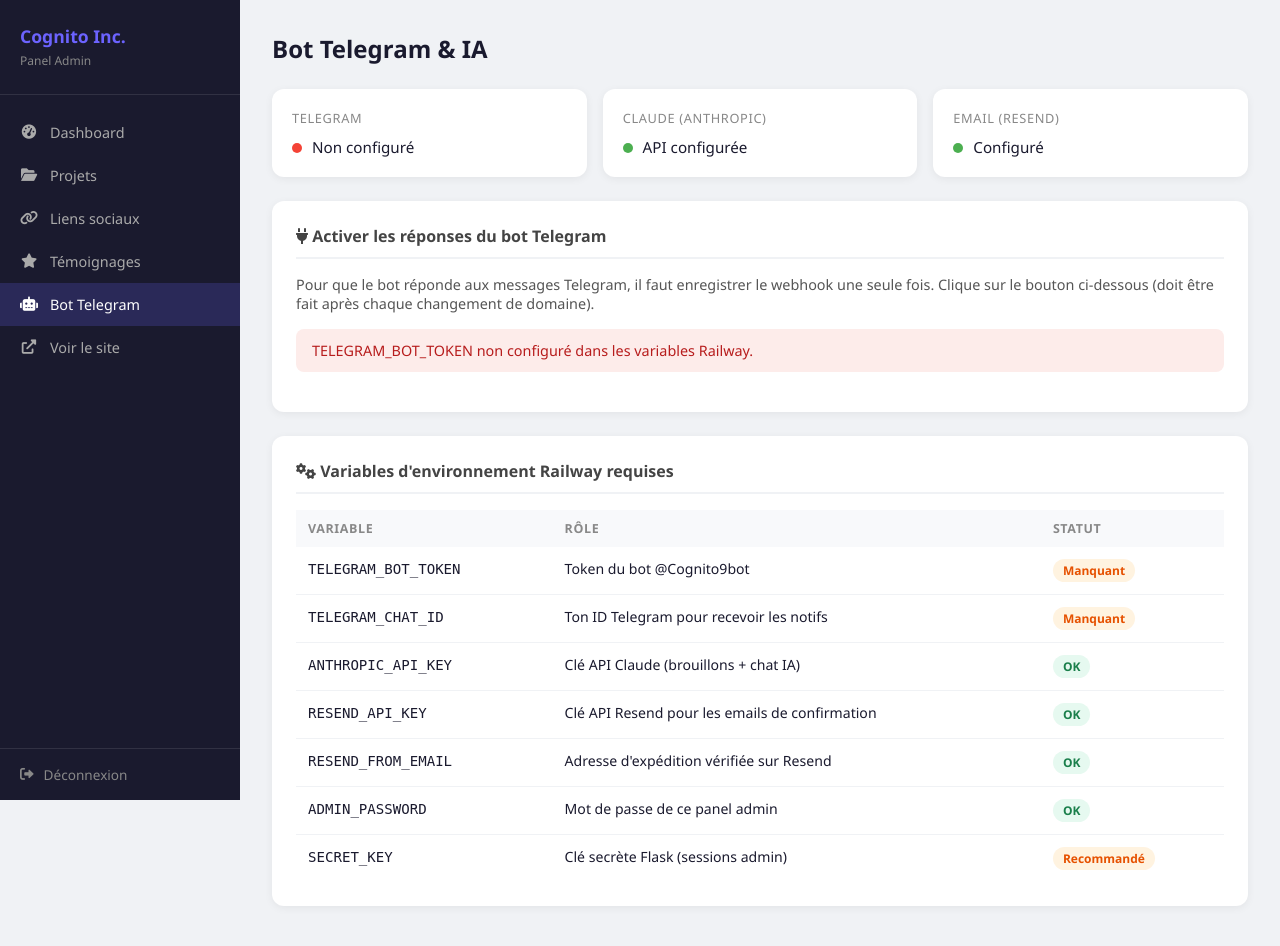
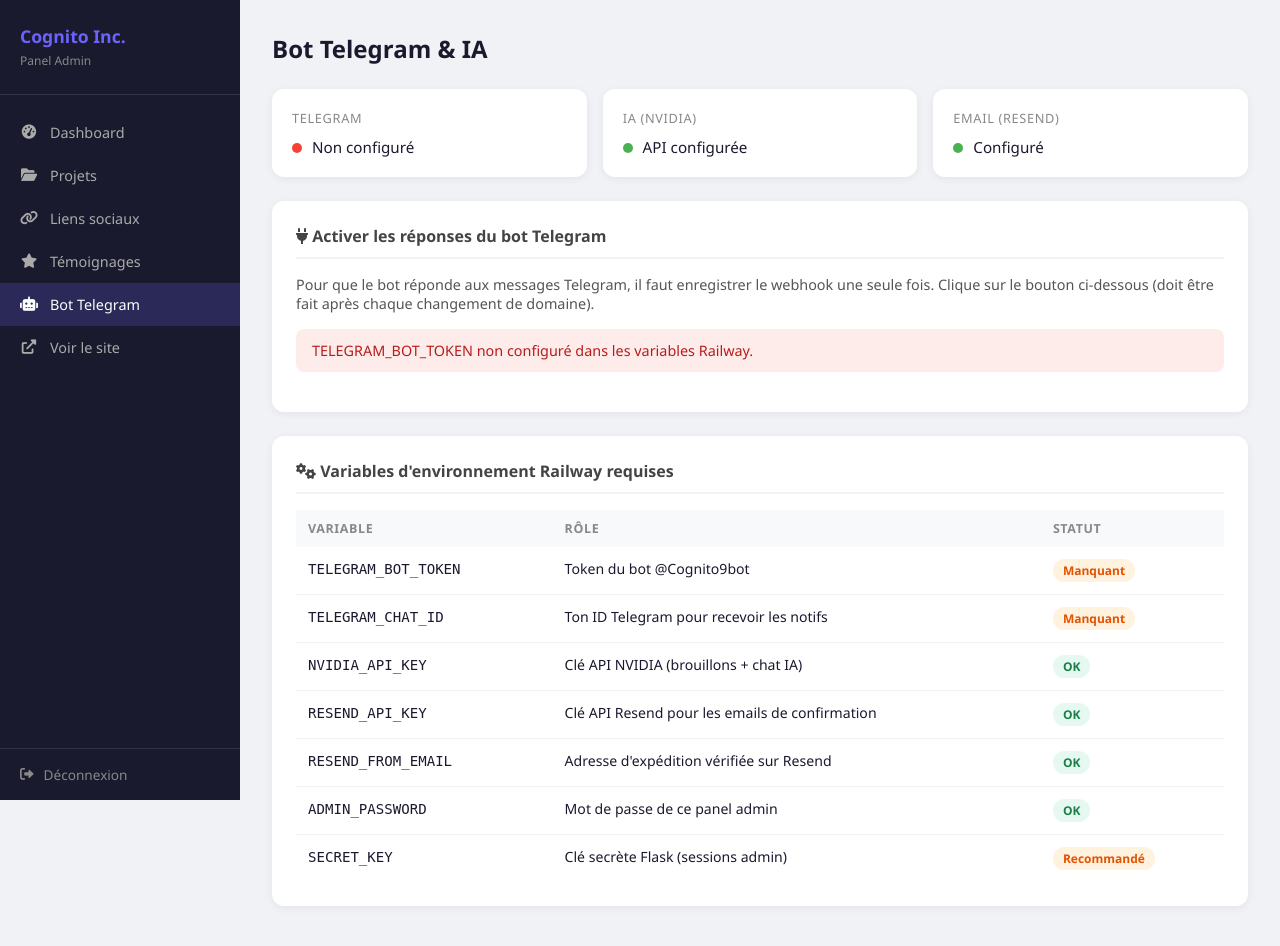
Before and after one commit to JonathanK-N/Cognito-Inc, a Flask app: page /admin/bot in a window 1280 px wide. Shown: the top 946 px of the page. Run offline with Flask 3, Linux system fonts and the light colour scheme; the visitor is signed in with stand-in values (Sample User, id 1).

Commit message:
Remplace l'API Anthropic par l'API gratuite NVIDIA pour les fonctionnalites IA
- call_claude() devient call_llm() et utilise l'endpoint OpenAI-compatible NVIDIA (integrate.api.nvidia.com) au lieu du SDK Anthropic
- Modele par defaut : meta/llama-3.1-8b-instruct (le 3.3-70b-instruct timeout systematiquement sur la cle gratuite)
- Retire la dependance anthropic, ajoute NVIDIA_API_KEY / NVIDIA_MODEL dans .env.example et le panneau admin/bot

```diff
--- a/app.py
+++ b/app.py
@@ -19,7 +19,8 @@ TELEGRAM_CHAT_ID   = os.environ.get('TELEGRAM_CHAT_ID')
 RESEND_API_KEY     = os.environ.get('RESEND_API_KEY')
 RESEND_FROM_EMAIL  = os.environ.get('RESEND_FROM_EMAIL', 'Cognito Inc. <contact@cognito-inc.ca>')
 ADMIN_PASSWORD     = os.environ.get('ADMIN_PASSWORD', '')
-ANTHROPIC_API_KEY  = os.environ.get('ANTHROPIC_API_KEY')
+NVIDIA_API_KEY     = os.environ.get('NVIDIA_API_KEY')
+NVIDIA_MODEL       = os.environ.get('NVIDIA_MODEL', 'meta/llama-3.1-8b-instruct')
 DATABASE_PATH      = os.environ.get('DATABASE_PATH', 'cognito.db')
 
 # --- Coordonnées Cognito Inc. ---
@@ -181,19 +182,26 @@ def slugify(text):
     text = re.sub(r'[\s_]+', '-', text)
     return re.sub(r'-+', '-', text)
 
-def call_claude(prompt, system=None, max_tokens=1024):
-    if not ANTHROPIC_API_KEY:
+def call_llm(prompt, system=None, max_tokens=1024):
+    if not NVIDIA_API_KEY:
         return None
     try:
-        import anthropic
-        client = anthropic.Anthropic(api_key=ANTHROPIC_API_KEY)
-        msg = client.messages.create(
-            model='claude-sonnet-5',
-            max_tokens=max_tokens,
-            system=system or COGNITO_SYSTEM,
-            messages=[{'role': 'user', 'content': prompt}]
+        r = requests.post(
+            'https://integrate.api.nvidia.com/v1/chat/completions',
+            headers={'Authorization': f'Bearer {NVIDIA_API_KEY}'},
+            json={
+                'model': NVIDIA_MODEL,
+                'messages': [
+                    {'role': 'system', 'content': system or COGNITO_SYSTEM},
+                    {'role': 'user', 'content': prompt},
+                ],
+                'max_tokens': max_tokens,
+                'temperature': 0.5,
+            },
+            timeout=30
         )
-        return msg.content[0].text.strip()
+        r.raise_for_status()
+        return r.json()['choices'][0]['message']['content'].strip()
     except Exception:
         return None
 
@@ -245,9 +253,9 @@ def get_db_context():
         return ""
 
 def generate_ai_response(message_text):
-    if ANTHROPIC_API_KEY:
+    if NVIDIA_API_KEY:
         db_context = get_db_context()
-        response = call_claude(
+        response = call_llm(
             f"Un visiteur du site Cognito Inc. écrit dans le chat : \"{message_text}\". "
             "Réponds de façon concise et professionnelle en moins de 100 mots. "
             "Si la question porte sur des projets ou témoignages, utilise les données fournies dans le contexte.",
@@ -446,8 +454,8 @@ def send_message():
         if not name or not email or not message:
             return jsonify({'success': False, 'message': 'Veuillez remplir les champs obligatoires.'}), 400
 
-        # Générer un brouillon de réponse avec Claude
-        ai_draft = call_claude(
+        # Générer un brouillon de réponse avec l'IA
+        ai_draft = call_llm(
             f"Un client nommé {name} contacte Cognito Inc. via le formulaire de contact.\n"
             f"Service d'intérêt : {SERVICE_LABELS.get(service, 'Non précisé')}\n"
             f"Entreprise : {company or 'Non précisée'}\n"
@@ -491,7 +499,7 @@ def send_message():
         if ai_draft:
             send_telegram_message(
                 TELEGRAM_CHAT_ID,
-                f"✨ Brouillon de réponse (Claude) :\n\n{ai_draft}"
+                f"✨ Brouillon de réponse (IA) :\n\n{ai_draft}"
             )
 
         send_confirmation_email(name, email)
@@ -649,9 +657,9 @@ def admin_generate_description():
         "- \"short_desc\" : accroche courte (1 phrase, max 120 caractères)\n"
         "- \"long_desc\" : description complète et professionnelle (150-200 mots)"
     )
-    response = call_claude(prompt, max_tokens=600)
+    response = call_llm(prompt, max_tokens=600)
     if not response:
-        return jsonify({'success': False, 'message': "API Anthropic non configurée ou erreur."})
+        return jsonify({'success': False, 'message': "API NVIDIA non configurée ou erreur."})
 
     try:
         parsed = json.loads(response)
@@ -728,7 +736,7 @@ def admin_test_telegram():
 @admin_required
 def admin_bot():
     telegram_ok  = bool(TELEGRAM_BOT_TOKEN and TELEGRAM_CHAT_ID)
-    claude_ok    = bool(ANTHROPIC_API_KEY)
+    nvidia_ok    = bool(NVIDIA_API_KEY)
     resend_ok    = bool(RESEND_API_KEY)
     host         = os.environ.get('RAILWAY_PUBLIC_DOMAIN') or request.host
     webhook_url  = f"https://{host}{url_for('telegram_webhook')}"
@@ -738,7 +746,7 @@ def admin_bot():
     )
     return render_template('admin/bot.html',
                            telegram_ok=telegram_ok,
-                           claude_ok=claude_ok,
+                           nvidia_ok=nvidia_ok,
                            resend_ok=resend_ok,
                            setup_url=setup_url,
                            webhook_url=webhook_url)
--- a/requirements.txt
+++ b/requirements.txt
@@ -2,5 +2,4 @@ Flask==2.3.3
 Werkzeug==2.3.7
 gunicorn==21.2.0
 requests==2.31.0
-anthropic>=0.40.0
 python-dotenv==1.0.1
--- a/templates/admin/bot.html
+++ b/templates/admin/bot.html
@@ -13,10 +13,10 @@
         </div>
     </div>
     <div class="stat-card">
-        <div class="label">Claude (Anthropic)</div>
+        <div class="label">IA (NVIDIA)</div>
         <div style="margin-top:10px; font-size:.95rem;">
-            <span class="status-dot {{ 'dot-green' if claude_ok else 'dot-red' }}"></span>
-            {{ 'API configurée' if claude_ok else 'Non configuré' }}
+            <span class="status-dot {{ 'dot-green' if nvidia_ok else 'dot-red' }}"></span>
+            {{ 'API configurée' if nvidia_ok else 'Non configuré' }}
         </div>
     </div>
     <div class="stat-card">
@@ -65,9 +65,9 @@
                 <td><span class="badge {{ 'badge-green' if telegram_ok else 'badge-orange' }}">{{ 'OK' if telegram_ok else 'Manquant' }}</span></td>
             </tr>
             <tr>
-                <td><code>ANTHROPIC_API_KEY</code></td>
-                <td>Clé API Claude (brouillons + chat IA)</td>
-                <td><span class="badge {{ 'badge-green' if claude_ok else 'badge-orange' }}">{{ 'OK' if claude_ok else 'Manquant' }}</span></td>
+                <td><code>NVIDIA_API_KEY</code></td>
+                <td>Clé API NVIDIA (brouillons + chat IA)</td>
+                <td><span class="badge {{ 'badge-green' if nvidia_ok else 'badge-orange' }}">{{ 'OK' if nvidia_ok else 'Manquant' }}</span></td>
             </tr>
             <tr>
                 <td><code>RESEND_API_KEY</code></td>
```
Also changed, not shown: 1 other file.
